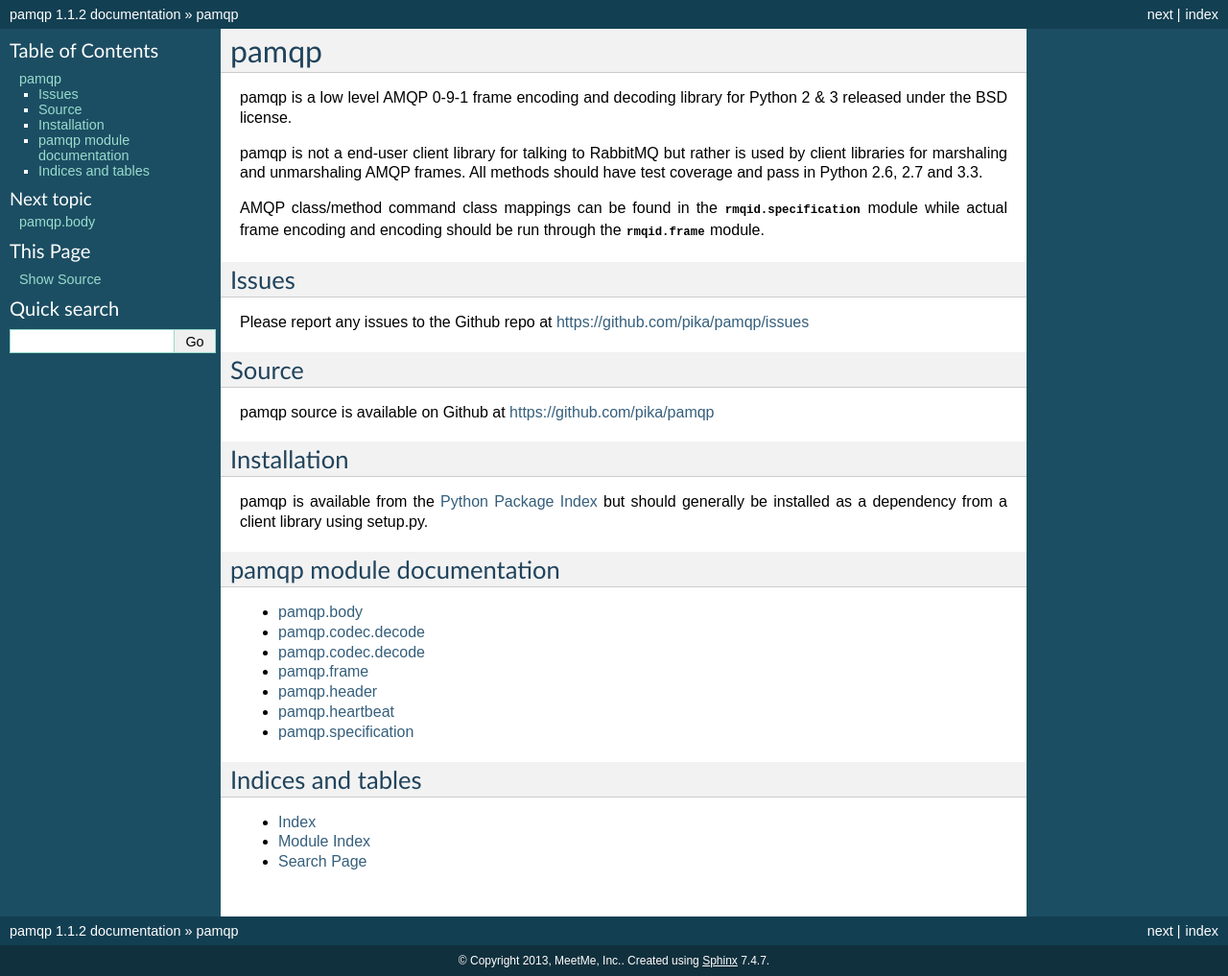
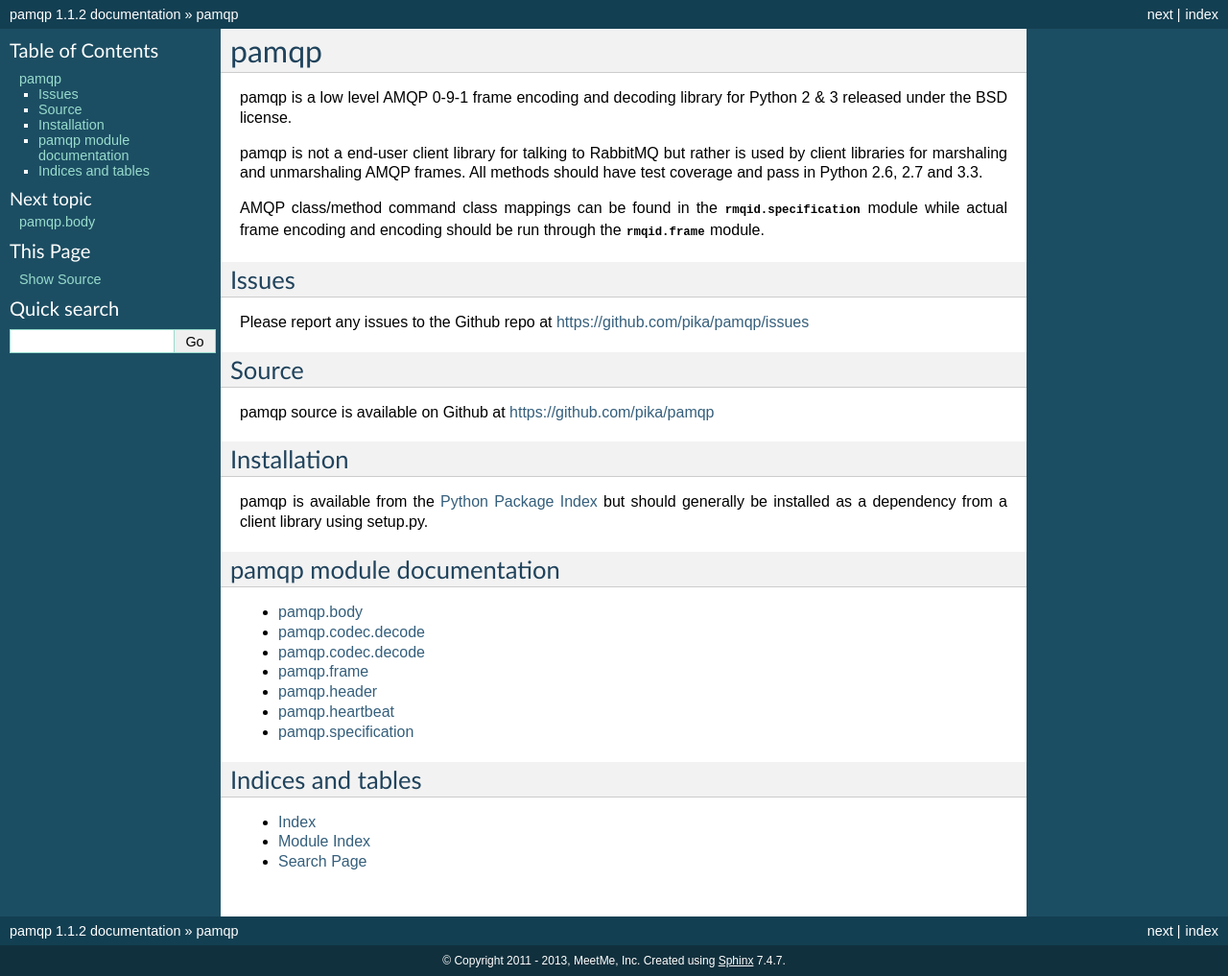
Before and after one commit to gmr/pamqp, a Sphinx documentation site: the page built from docs/index.rst, in a window 1280 px wide. Shown: the whole page at 96% size. Built offline with Sphinx 7.4.7, drawn with Linux system fonts in a browser that asks for light colours.

Commit message:
Update the copyright line

```diff
--- a/docs/conf.py
+++ b/docs/conf.py
@@ -43,7 +43,7 @@
 
 # General information about the project.
 project = u'pamqp'
-copyright = u'2013, MeetMe, Inc.'
+copyright = u'2011 - 2013, MeetMe, Inc'
 
 # The version info for the project you're documenting, acts as replacement for
 # |version| and |release|, also used in various other places throughout the
```
